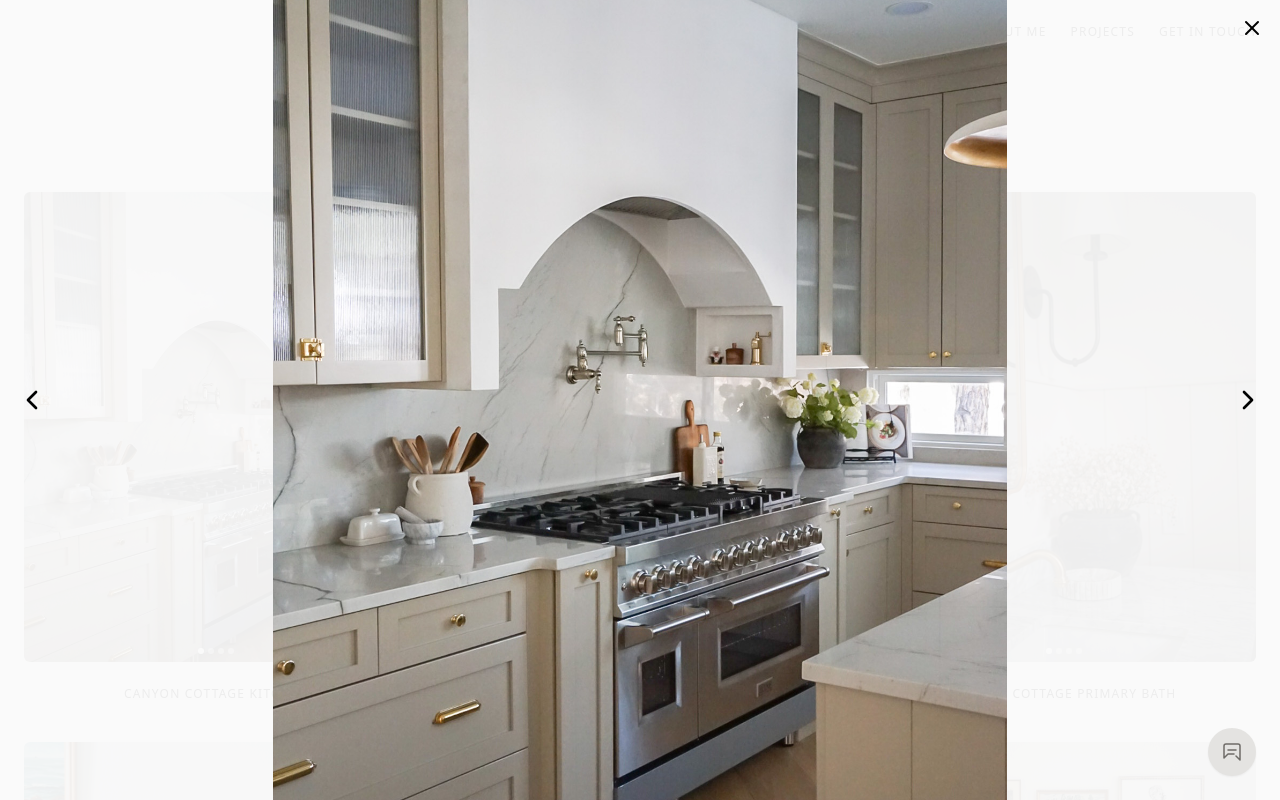
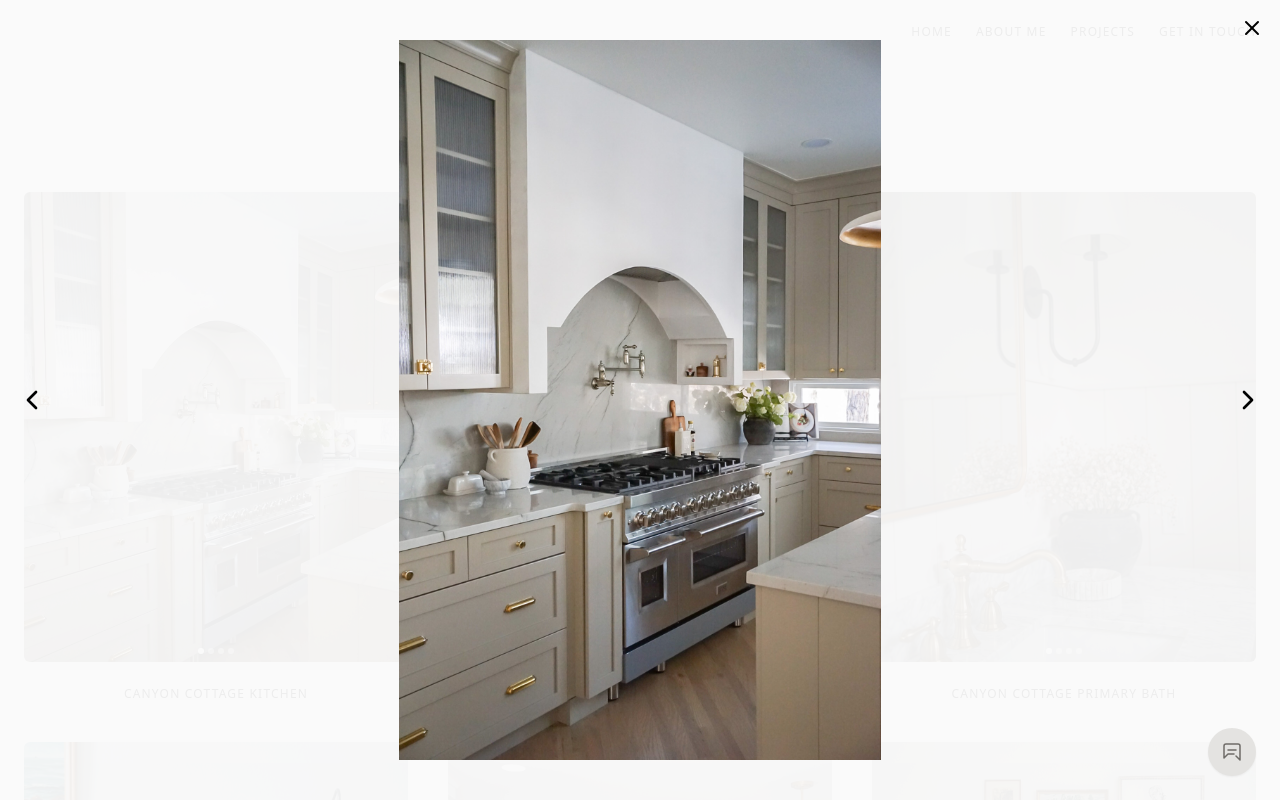
Before and after one commit to HalcyonHaus/halcyonhaus-site, a Next.js app: page /projects in a window 1280 px wide. Both pictures are taken after a click on the element 216 px from the left and 427 px from the top of the page. Shown: the top 800 px of the page. Built offline with nearby package versions, Linux system fonts and the light colour scheme.

Commit message:
Update ProjectCarousel.js

```diff
--- a/components/ProjectCarousel.js
+++ b/components/ProjectCarousel.js
@@ -116,12 +116,14 @@ export default function ProjectCarousel({ title, images }) {
             <ChevronLeft size={32} />
           </button>
 
-          <div className="relative w-full max-w-4xl aspect-[4/4.3] md:aspect-[4/4.9]">
+          <div className="relative w-full h-full max-w-6xl max-h-[90vh] flex items-center justify-center">
             <Image
               src={images[modalIndex]}
               alt={`Modal ${title}`}
               fill
               style={{ objectFit: 'contain' }}
+              className="rounded-md"
+              sizes="(max-width: 768px) 90vw, 80vw"
             />
           </div>
 
```
